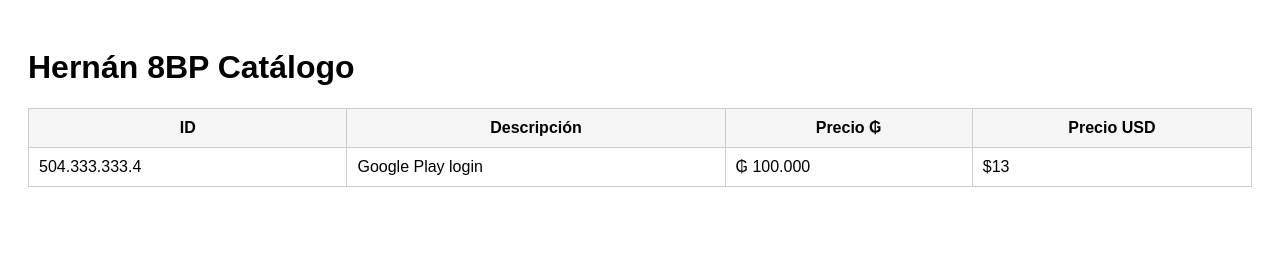
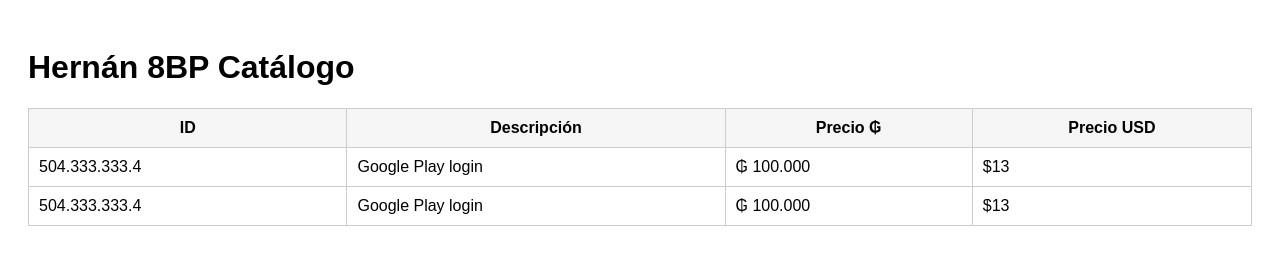
Before and after one commit to hernan8bp/hernan8bp, a plain HTML site: page index.html in a window 1280 px wide. Drawn offline with Linux system fonts and the light colour scheme.

Commit message:
Update index.html

```diff
--- a/index.html
+++ b/index.html
@@ -24,6 +24,12 @@
       <td>₲ 100.000</td>
       <td>$13</td>
       </tr>
+    <tr>
+      <td>504.333.333.4</td>
+      <td>Google Play login</td>
+      <td>₲ 100.000</td>
+      <td>$13</td>
+    </tr>
     </tr>
   </table>
 </body>
```
